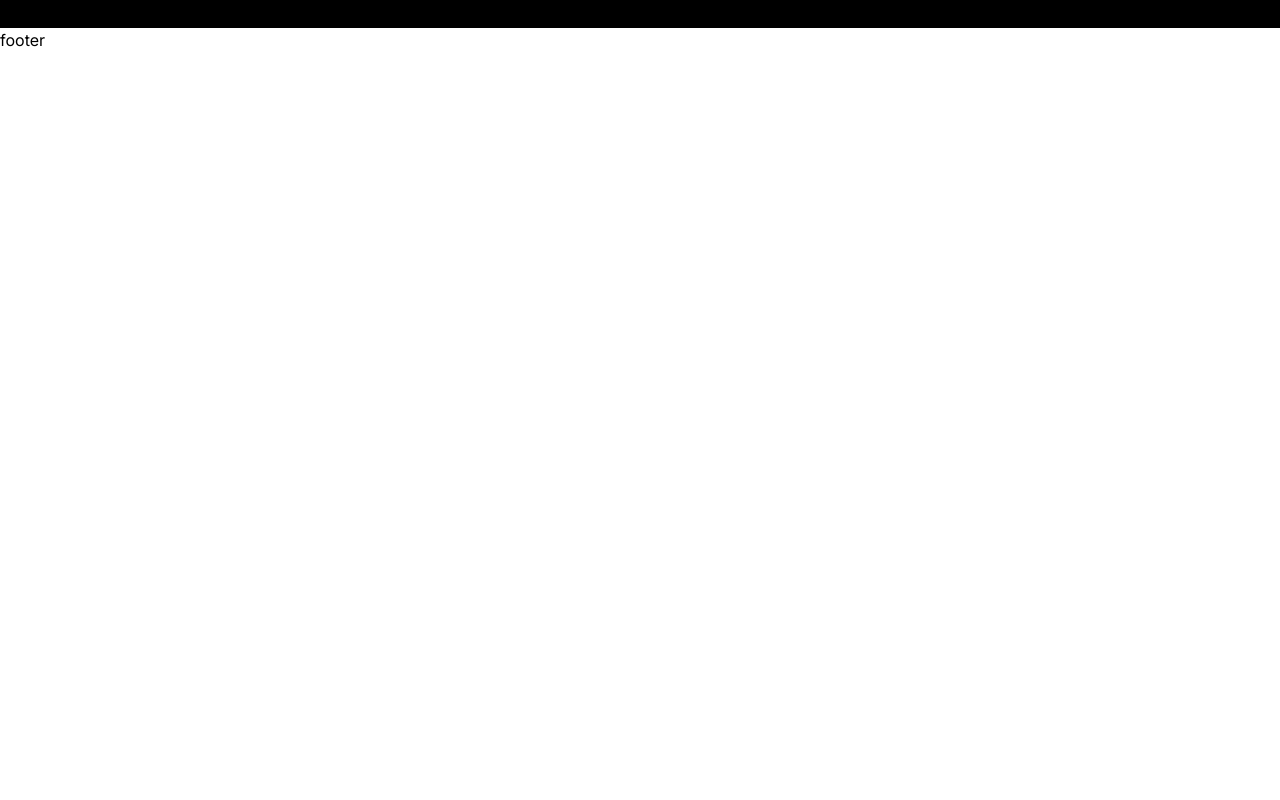
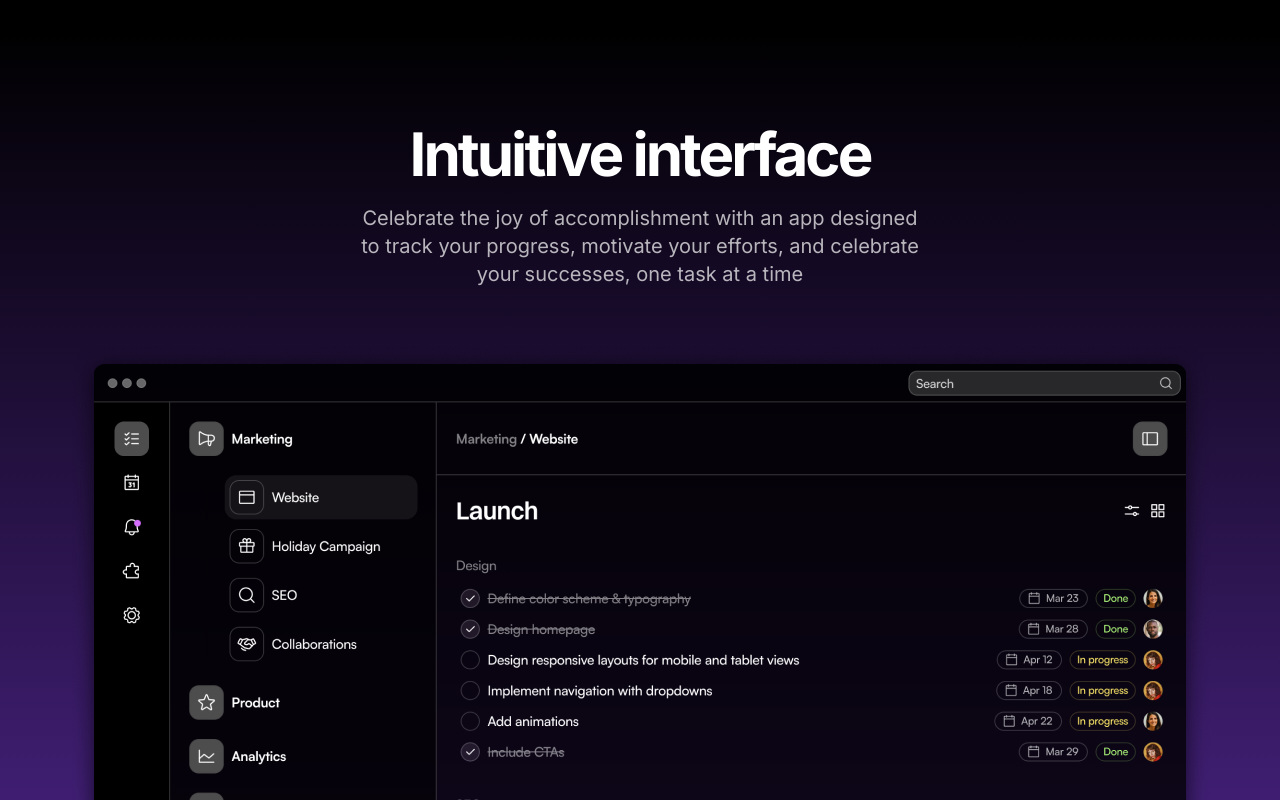
Before and after one commit to frempongandrews/saas-template-dark, a Next.js app: page / in a window 1280 px wide. Shown: the part 2160-2960 px from the top of the page. Before the commit the page ends 2212 px from the top, so only its background shows below. Built offline with nearby package versions, Linux system fonts and the light colour scheme.

Commit message:
product-showcase done

```diff
--- /dev/null
+++ b/app/components/ProductShowcase.tsx
@@ -0,0 +1,29 @@
+// @ts-nocheck
+export const ProductShowcase = () => {
+	return (
+		<div className="bg-black text-white bg-gradient-to-b from-black to-[#5D2CA8] py-[72px]  sm:py-24">
+			{/* Container */}
+			<div className="max-w-screen-xl mx-auto">
+				<h2 className="text-center text-5xl sm:text-6xl font-bold tracking-tighter">
+					Intuitive interface
+				</h2>
+				<div className="max-w-xl mx-auto">
+					<p className="text-xl text-center text-white/70 mt-5">
+						Celebrate the joy of accomplishment with an app designed to track
+						your progress, motivate your efforts, and celebrate your successes,
+						one task at a time
+					</p>
+				</div>
+
+				<div className="flex justify-center">
+					<img
+						src="/images/product-screenshot.png"
+						alt="the product screenshot"
+						className="mt-14 inline-block"
+					/>
+				</div>
+			</div>
+			{/* End container */}
+		</div>
+	);
+};
--- a/app/page.tsx
+++ b/app/page.tsx
@@ -1,6 +1,7 @@
 import arrowIcon from "../public/images/arrow-icon.png";
 import { Features } from "./components/Features";
 import { LogoTicker } from "./components/LogoTicker";
+import { ProductShowcase } from "./components/ProductShowcase";
 
 export default function Home() {
 	return (
@@ -61,7 +62,7 @@
 					</nav>
 				</header>
 
-				<main>
+				<main className="">
 					<div className="relative overflow-clip">
 						{/* hero section */}
 						{/* radial circle */}
@@ -115,11 +116,12 @@
 					</div>
 					{/* logo ticker */}
 					<LogoTicker />
-					{/* End logo ticker */}
 
 					{/* Features */}
 					<Features />
-					{/* End Features */}
+
+					{/* Product Showcase */}
+					<ProductShowcase />
 				</main>
 				<footer>footer</footer>
 			</div>
```
Also changed, not shown: public/images/product-screenshot.png (added).
